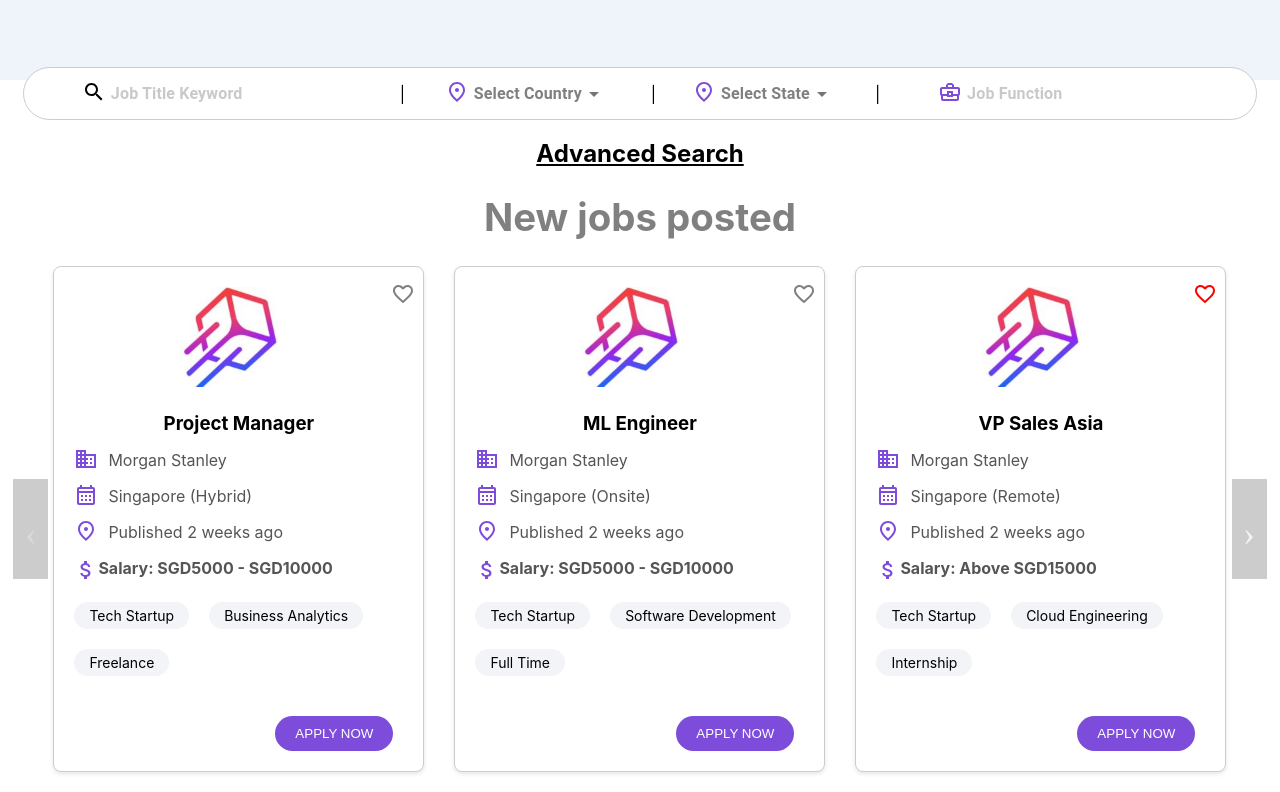
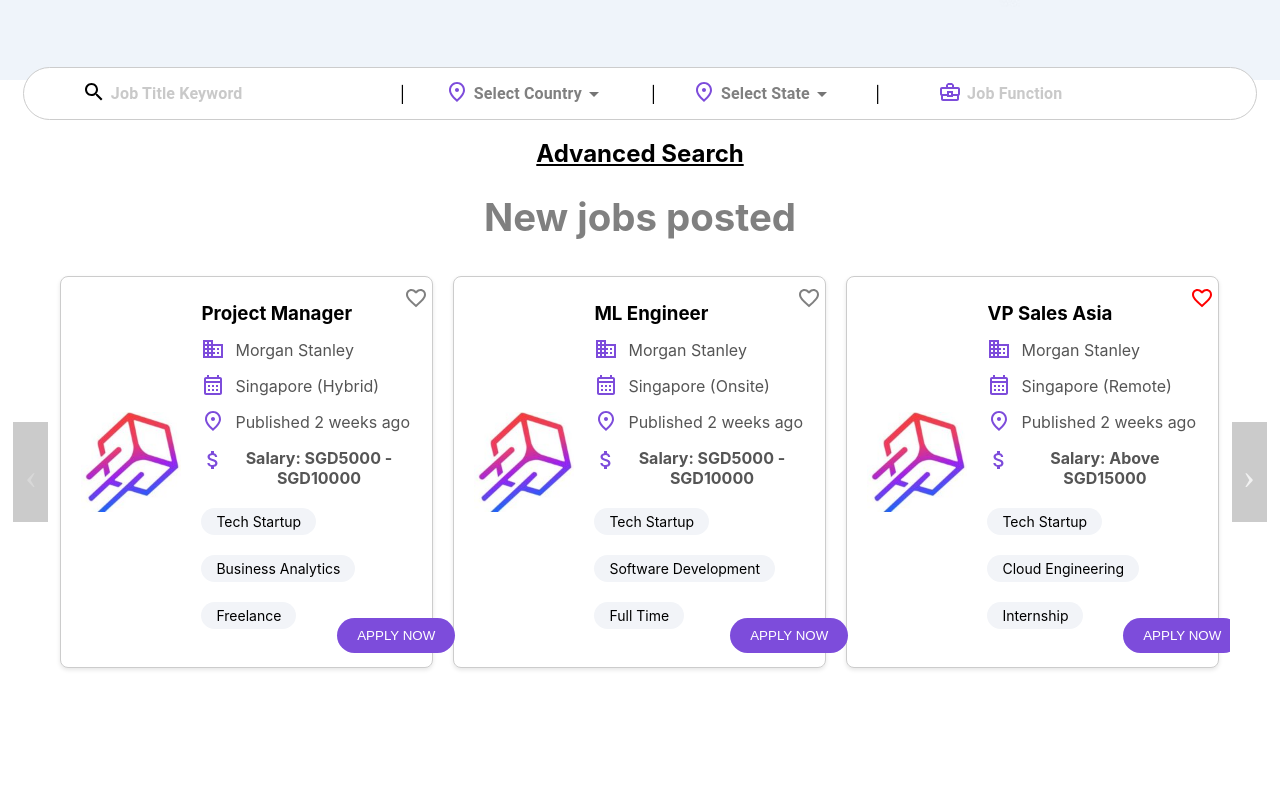
Before and after one commit to sonjaie/springcube, a React (Create React App) app: page / in a window 1280 px wide. Shown: the part 720-1512 px from the top of the page. After the commit the page ends 1398 px from the top, so only its background shows below. Built offline with nearby package versions, Linux system fonts and the light colour scheme.

Commit message:
update style for new jobs list

```diff
--- a/src/components/jobs-listing/style.css
+++ b/src/components/jobs-listing/style.css
@@ -1,20 +1,19 @@
 .job-listing {
-    display: flex;
-    flex-direction: column; /* Stack children vertically */
-    justify-content: space-between; /* Distribute space between and around content items */
+    display: flex; /* Align children (image and details) in a row */
+    justify-content: space-between; /* Distribute extra space */
     border: 1px solid #ccc;
     border-radius: 8px;
     background-color: #fff;
     box-shadow: 0 2px 4px rgba(0, 0, 0, 0.1);
-    margin: 0 15px;
-    margin-bottom: 5%;
+    margin: 10px;
     padding: 20px;
-    height: 100%; /* Make sure the card takes full height */
+    height: 350px;
   }
 
   .job-image-container {
     align-self: center; /* Center the image container if it's not already */
     margin-bottom: 20px; /* Give some space below the image */
+    flex: none;
   }
 
   .job-image-container img {
@@ -83,6 +82,7 @@
 
   .job-listing h3 {
     margin-bottom: 10px;
+    text-align: left;
   }
 
   .job-listing p {
@@ -100,7 +100,6 @@
   }
 
   .job-listing .apply-button {
-    margin-top: 20px;
     border: none;
     background: #7D4CDB;
     color: white;
@@ -108,7 +107,9 @@
     border-radius: 20px;
     cursor: pointer;
     text-transform: uppercase;
-    margin-left: auto;
+    margin-left: 12%;
+    position: absolute;
+    bottom: 6%;
   }
 
 .slick-dots {
@@ -173,7 +174,7 @@
     margin: 0;
     cursor: pointer;
     position: absolute;
-    top: 3%;
+    top: 5%;
     display: block;
     margin-left: 20.5%;
   }
@@ -186,3 +187,8 @@
     font-size: larger;
     color: grey;
 }
+
+.slick-list {
+    margin-left: 1% !important;
+    margin-right: 1% !important;
+}
```
